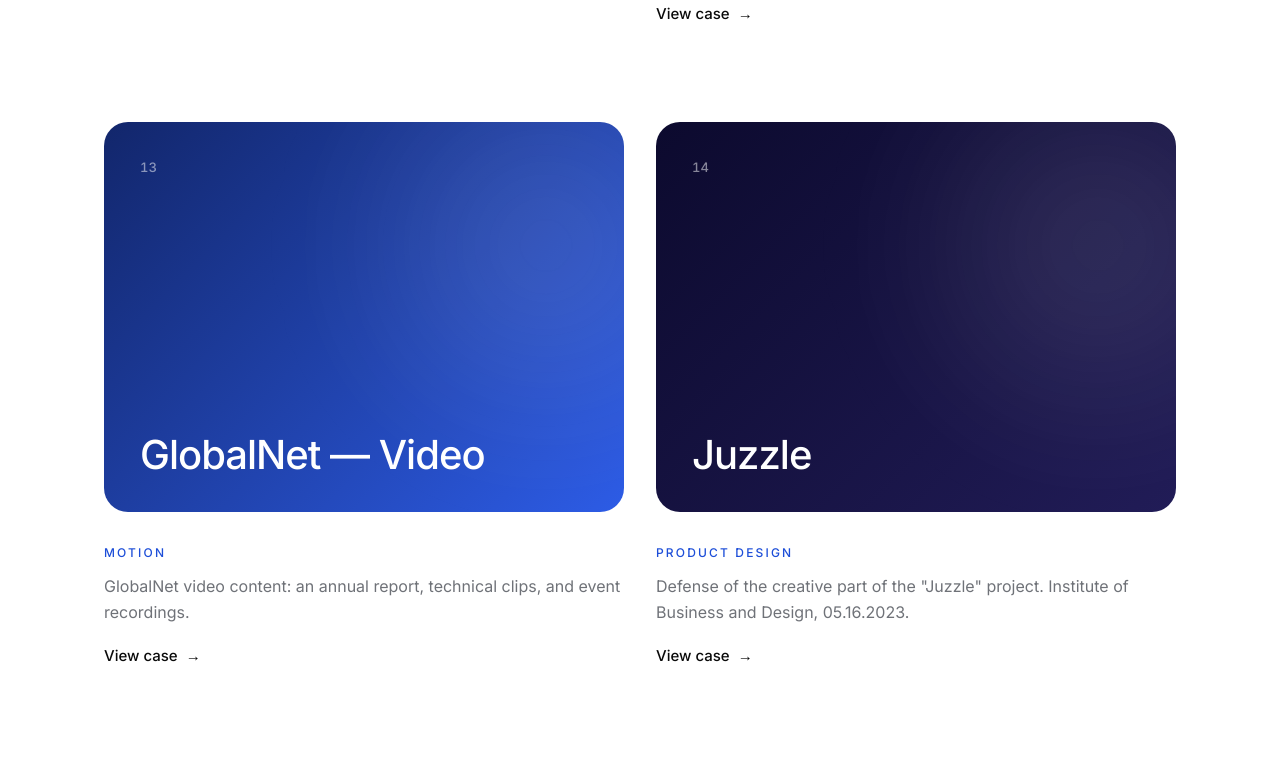
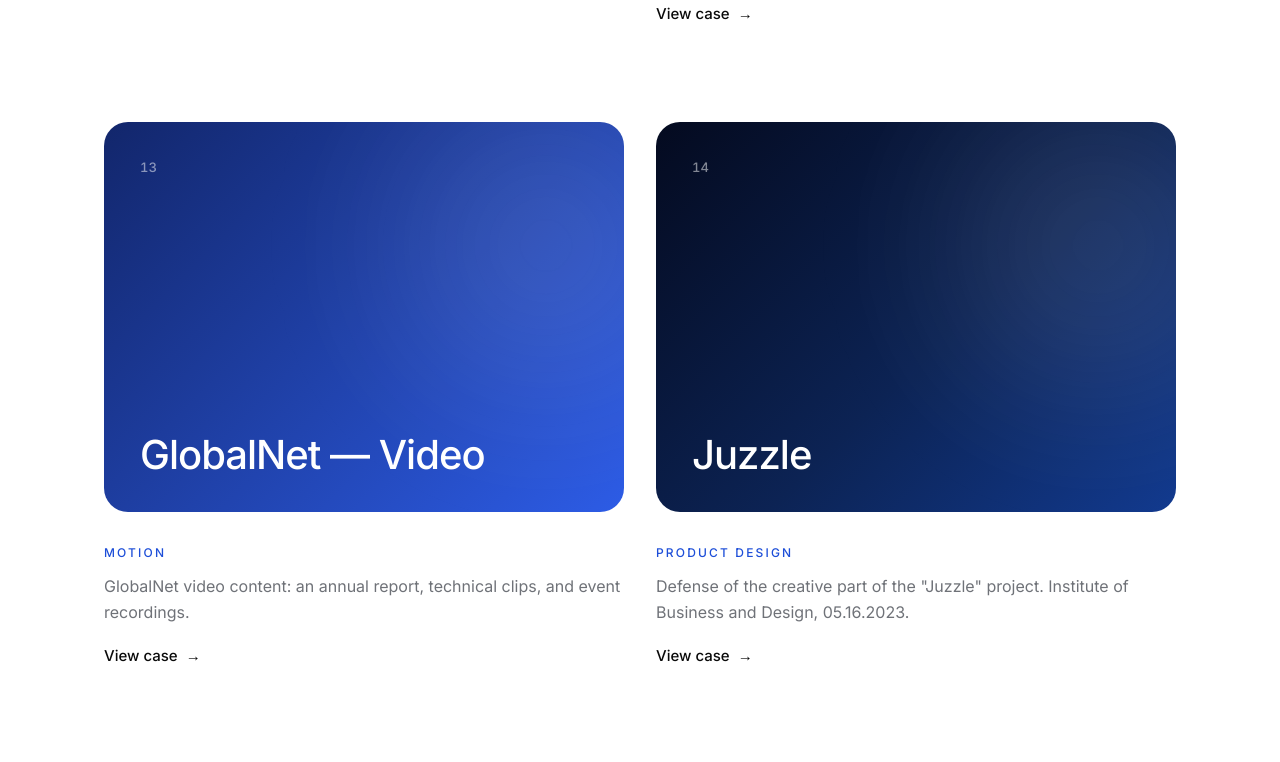
Before and after one commit to maynik98/portfolio, a Next.js app: page / in a window 1280 px wide. Shown: the part 7680-8442 px from the top of the page. Built offline with nearby package versions, Linux system fonts and the light colour scheme.

Commit message:
Give Juzzle a deep-blue gradient and TenChat a bright-red brand gradient

```diff
--- a/src/components/ProjectCover.tsx
+++ b/src/components/ProjectCover.tsx
@@ -23,7 +23,7 @@
  * прежней обложки/материалов проекта.
  */
 const OTHER: Record<string, Tone> = {
-  juzzle: { bg: "linear-gradient(135deg,#0c0a2e 0%,#211c57 100%)", dark: true },
+  juzzle: { bg: "linear-gradient(135deg,#040a1f 0%,#0c2354 55%,#123a8f 100%)", dark: true },
   qummy: { bg: "linear-gradient(135deg,#ff8a00 0%,#ff5a1f 100%)", dark: true },
   yoyote: { bg: "linear-gradient(160deg,#fafafb 0%,#e7e7ea 100%)", dark: false },
   "mojo-cacao": { bg: "linear-gradient(160deg,#e7e0d2 0%,#cfc3ab 100%)", dark: false },
@@ -32,6 +32,7 @@
   "tea-launch": { bg: "linear-gradient(135deg,#e23b6a 0%,#c94fae 55%,#f2c94c 100%)", dark: true },
   artflash: { bg: "linear-gradient(150deg,#3c4a6b 0%,#5b6f9c 100%)", dark: true },
   metro: { bg: "linear-gradient(135deg,#5865c9 0%,#8b93e8 60%,#f4e04d 100%)", dark: true },
+  tenchat: { bg: "linear-gradient(135deg,#6e0f0f 0%,#c31c1c 55%,#ff4433 100%)", dark: true },
 };
 
 function getTone(project: Project): Tone {
```
